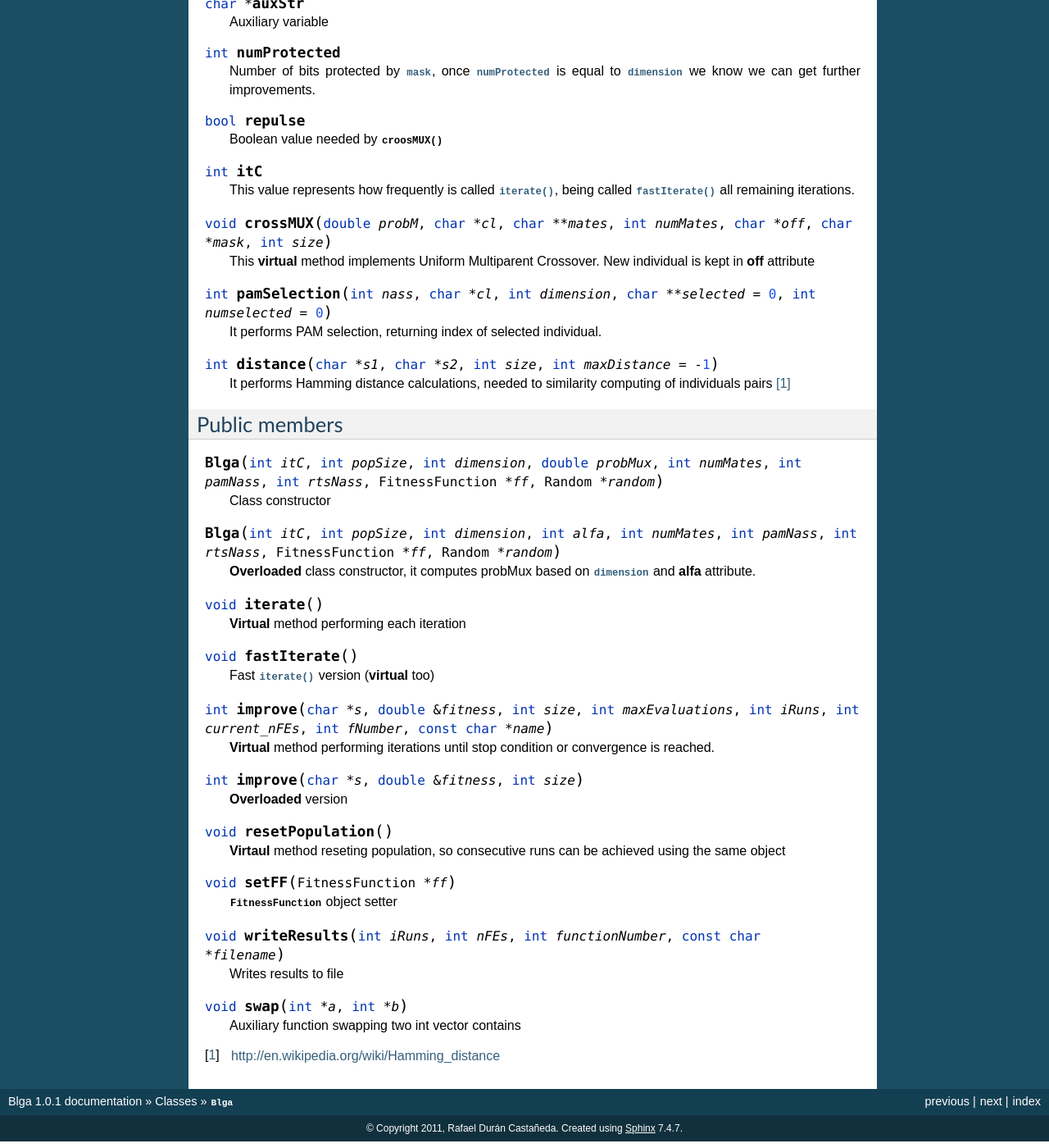
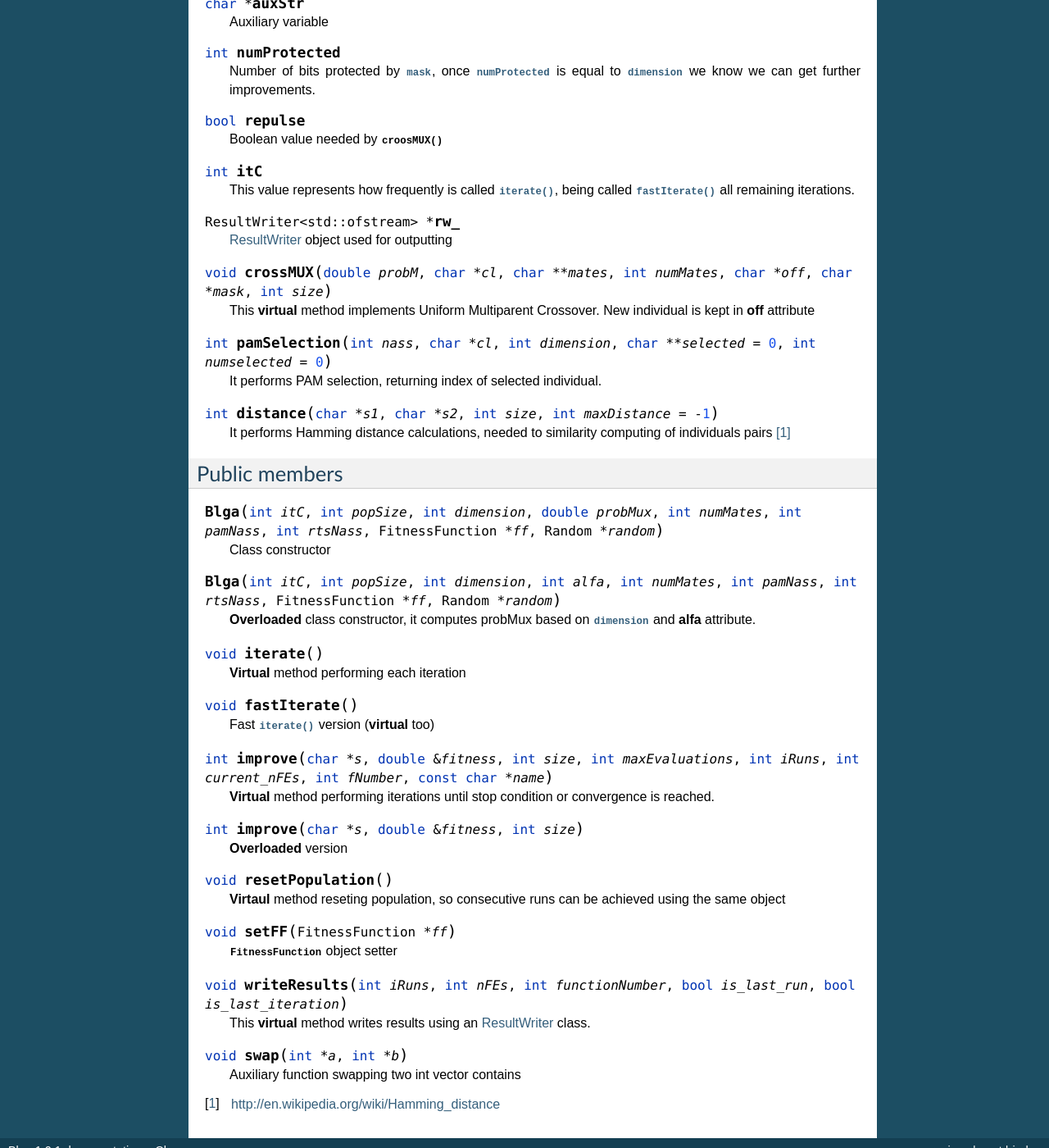
Before and after one commit to rafaduran/rdc-blga, a Sphinx documentation site: the page built from docs/source/blga.rst, in a window 1280 px wide and 1400 px high, scrolled down 1511 px. Shown: the whole window at 82% size. Built offline with Sphinx 7.4.7, drawn with Linux system fonts in a browser that asks for light colours.

Commit message:
Added ResultWriter documentation

```diff
--- a/docs/source/blga.rst
+++ b/docs/source/blga.rst
@@ -94,6 +94,9 @@
   This value represents how frequently is called :cpp:func:`iterate`, being
   called :cpp:func:`fastIterate` all remaining iterations.
 
+.. cpp:member:: ResultWriter<std::ofstream>* rw_
+
+  :ref:`ResultWriter` object used for outputting
 
 .. cpp:function:: void crossMUX(double probM, char *cl, char **mates, int numMates, char *off, char *mask, int size)
 
@@ -150,9 +153,9 @@
 
   :cpp:class:`FitnessFunction` object setter
 
-.. cpp:function:: void writeResults(int iRuns,int nFEs, int functionNumber, const char *filename)
+.. cpp:function:: void writeResults(int iRuns, int nFEs, int functionNumber, bool is_last_run, bool is_last_iteration)
 
-  Writes results to file
+  This **virtual** method writes results using an :ref:`ResultWriter` class.
 
 .. cpp:function:: void swap(int* a, int* b)
 
--- a/docs/source/localsearcher.rst
+++ b/docs/source/localsearcher.rst
@@ -52,6 +52,6 @@
   Resets LocalSearcher so multiples run can be achieved using same object
   instead of creating/destructing objects each run.
 
-.. cpp:function:: void writeResults(int iRuns, int nFEs, int functionNumber, const char *filename)
+.. cpp:function:: void writeResults(int iRuns, int nFEs, int functionNumber, bool is_last_run, bool is_last_iteration)
 
-  This **virtual** method writes results into a given filename.
+  This **virtual** method writes results using an :ref:`ResultWriter` class.
```
Also changed, not shown: docs/source/blgajsonrw.rst (added, +24 -0 lines), docs/source/classes.rst (+8 -0 lines), docs/source/resultwriter.rst (added, +81 -0 lines).
